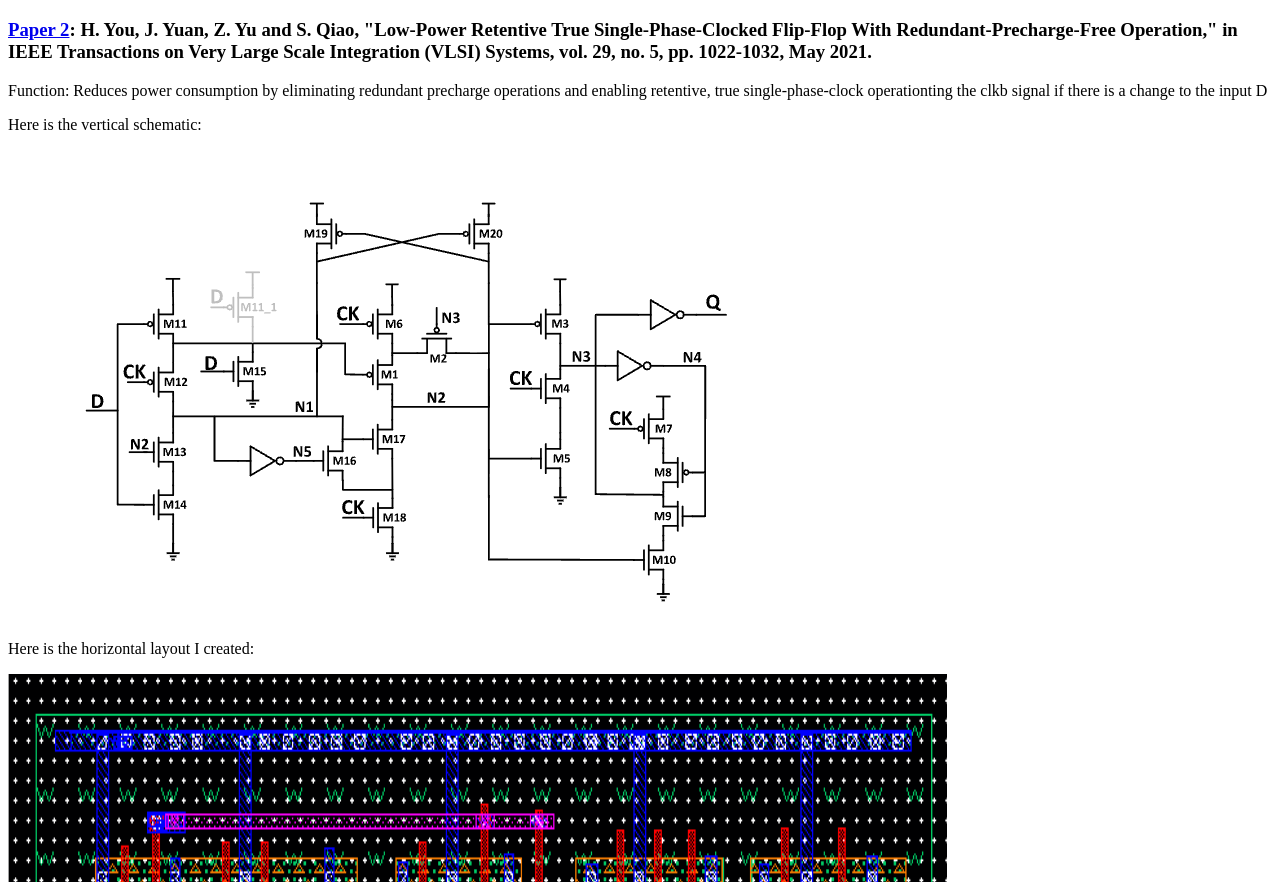
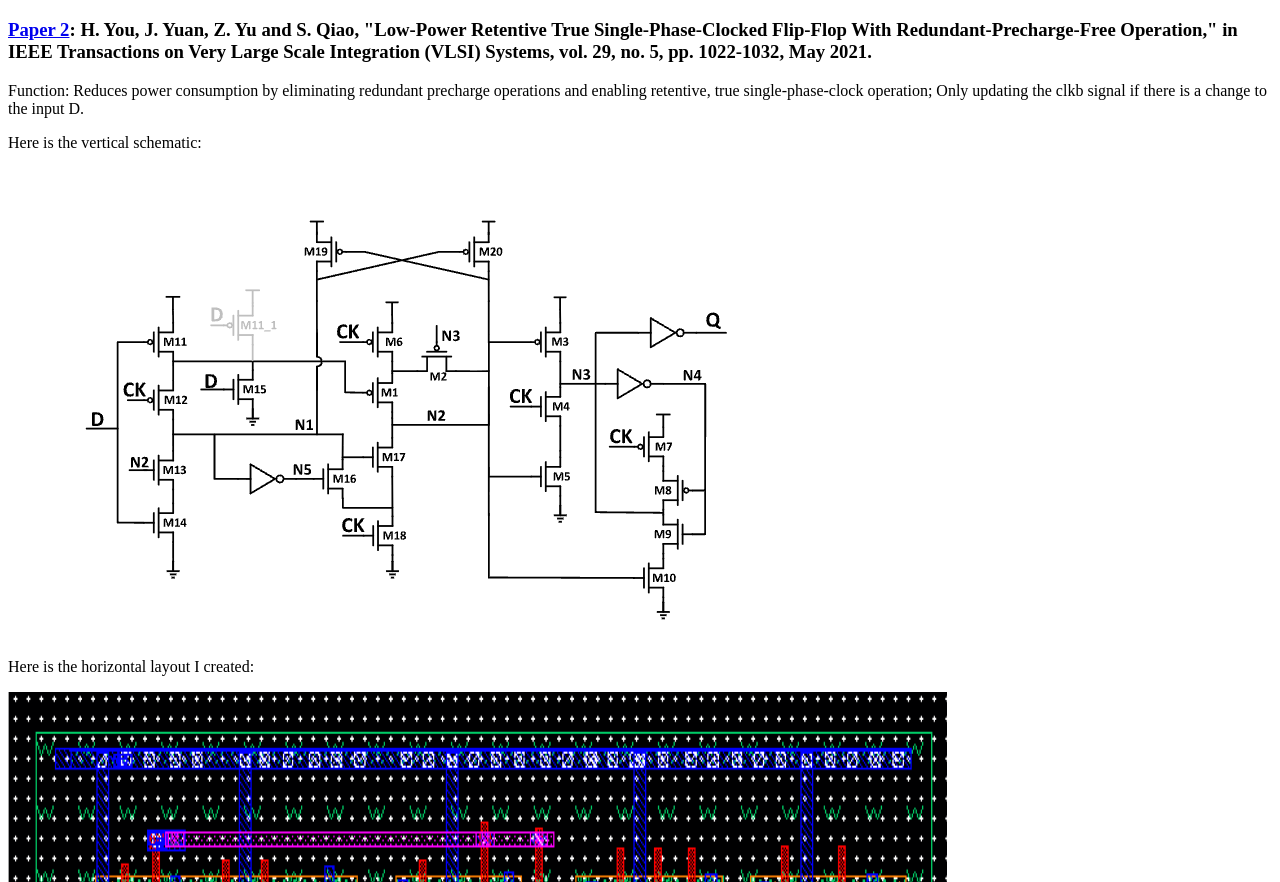
Before and after one commit to LukeVal27/ICFinalProjects, a plain HTML site: page index.html in a window 1280 px wide. Shown: the part 2485-3367 px from the top of the page. Drawn offline with Linux system fonts and the light colour scheme.

Commit message:
Update index.html

```diff
--- a/index.html
+++ b/index.html
@@ -31,7 +31,7 @@ This project involved considerable debugging.<br></p>
 
 
     <h3><a href="https://ieeexplore.ieee.org/document/9374569">Paper 2</a>: H. You, J. Yuan, Z. Yu and S. Qiao, "Low-Power Retentive True Single-Phase-Clocked Flip-Flop With Redundant-Precharge-Free Operation," in IEEE Transactions on Very Large Scale Integration (VLSI) Systems, vol. 29, no. 5, pp. 1022-1032, May 2021.</h3>
-<p> Function: Reduces power consumption by eliminating redundant precharge operations and enabling retentive, true single-phase-clock operationting the clkb signal if there is a change to the input D </p>
+<p> Function: Reduces power consumption by eliminating redundant precharge operations and enabling retentive, true single-phase-clock operation; Only updating the clkb signal if there is a change to the input D. </p>
 
     <p>Here is the vertical schematic:</p>
     <img src="S2CFF_VSchematic.png" alt="Vertical Schematic">
```
